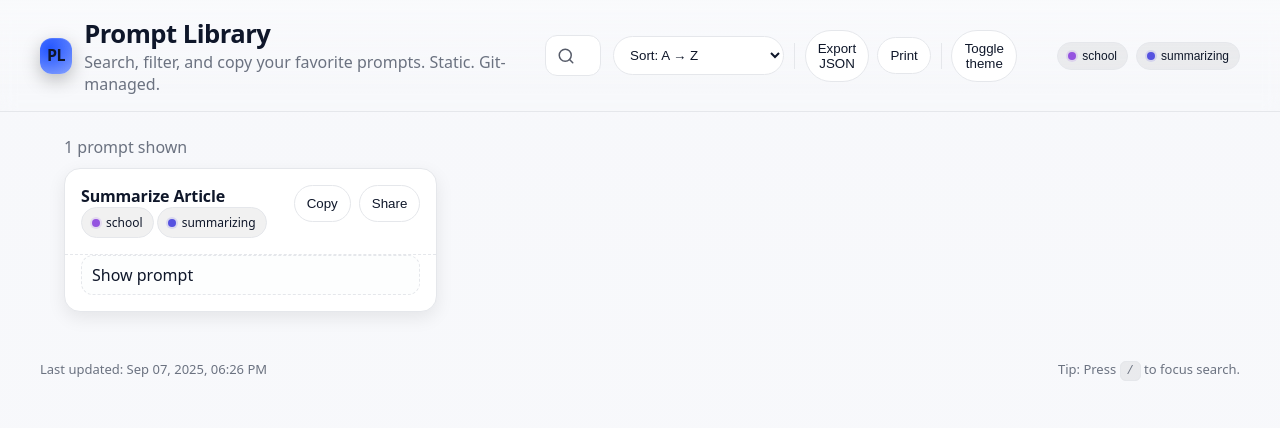
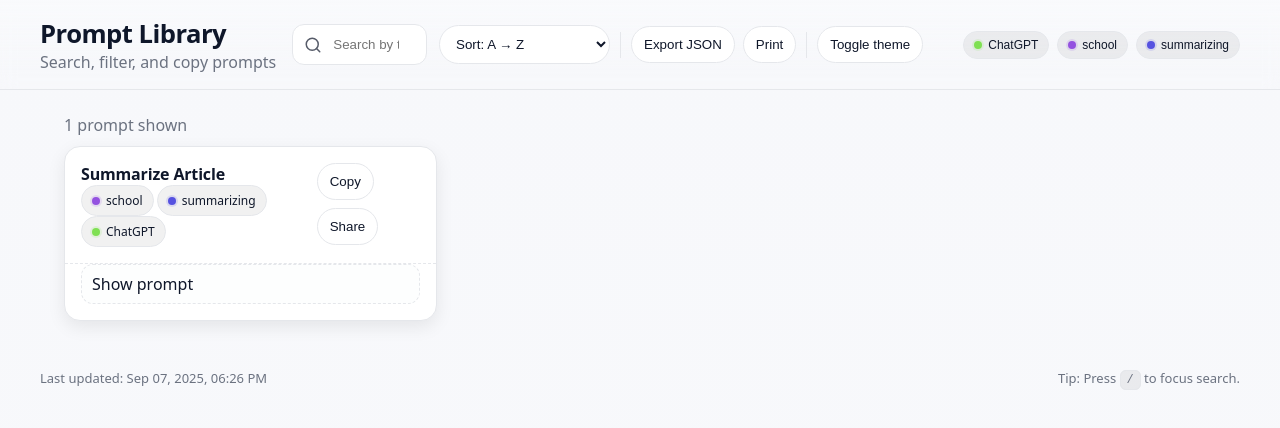
Before and after one commit to jonashjda/prompt_library, a plain HTML site: page index.html in a window 1280 px wide. Drawn offline with Linux system fonts and the light colour scheme.

Commit message:
minor tweaks

```diff
--- a/index.html
+++ b/index.html
@@ -13,10 +13,9 @@
   <header>
     <div class="container header-inner">
       <div class="brand">
-        <div class="logo" aria-hidden="true"><span>PL</span></div>
         <div>
           <h1>Prompt Library</h1>
-          <div class="muted">Search, filter, and copy your favorite prompts. Static. Git-managed.</div>
+          <div class="muted">Search, filter, and copy prompts</div>
         </div>
       </div>
 
--- a/prompts.json
+++ b/prompts.json
@@ -2,7 +2,7 @@
   {
     "id": "article-summarizer",
     "title": "Summarize Article",
-    "tags": ["school","summarizing"],
+    "tags": ["school","summarizing", "ChatGPT"],
     "body": "Act as a professional summarizer. Create a concise and comprehensive summary of the text while adhering to the guidelines enclosed in [ ] below. \n\nGuidelines: \n[ \n- Create a summary that is detailed, thorough, in-depth, and complex, while maintaining clarity and conciseness.\n- The summary must cover all the key points and main ideas presented in the original text, while also condensing the information into a concise and easy-to-understand format.\n- Ensure that the summary includes relevant details and examples that support the main ideas, while avoiding any unnecessary information or repetition.\n- Rely strictly on the provided text, without including external information.\n- The length of the summary must be appropriate for the length and complexity of the original text.\n- The length must allow to capture the main points and key details, without being overly long.\n- Ensure that the summary is well-organized and easy to read, with clear headings and subheadings to guide the reader through each section. Format each section in bullet point form.\n- If the text mentions any figures/visual models, ensure to mark where in your output these should be copied from the original text\n]\n"
   }
 ]
```
